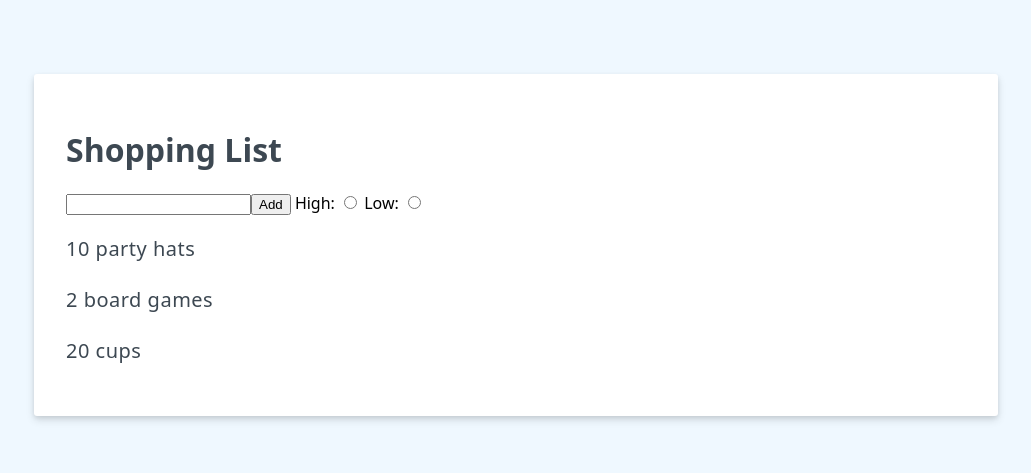
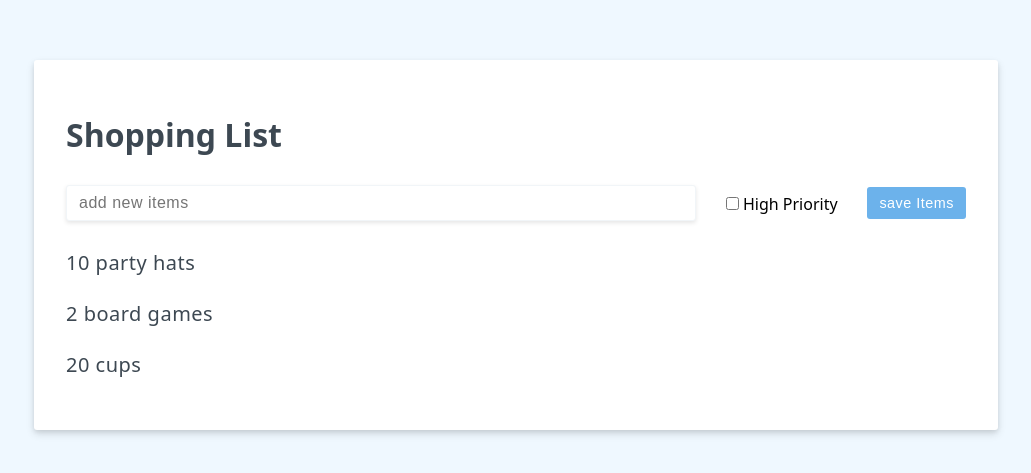
Before and after one commit to MrOLU24/Shopping-List, a Vue app: page / in a window 1280 px wide. Shown: the part 155-628 px from the top of the page, without its empty margins (124-1155 px from the left). Built offline with nearby package versions, Linux system fonts and the light colour scheme.

Commit message:
interate with the click event

```diff
--- a/src/App.vue
+++ b/src/App.vue
@@ -7,24 +7,24 @@ const items = ref([
   { id: 2, label: "2 board games" },
   { id: 3, label: "20 cups" },
 ]);
-const priority = ref("high");
-
+const newItem = ref("");
+const highPriority = ref(false);
 </script>
 
 <template>
   <h1>{{ header }}</h1>
-  <input type="text" />
-  <button>Add</button>
-<label for="priority">
-  High:
-  <input v-model="priority" type="radio">
-</label>
-<label for="">
-  Low:
-  <input v-model="priority" type="radio">
-</label>
+  <form class="add-item-form" v-on:submit.prevent="items.push({ id: items.length + 1, label: newItem })">
+  <input type="text" v-on:keyup.enter="items.push({ id: items.length + 1, label: newItem })" v-model.trim="newItem" placeholder="add new items" />
+  <label>
+    <input type="checkbox" v-model="highPriority" value="high" />
+    High Priority
+  </label>
+  <button class="btn btn-primary">
+    save Items
+  </button>
+</form>
 
-  <ul v-for="({id, label}, index) in items" :key="id">
+  <ul v-for="({ id, label }, index) in items" :key="id">
     <li>{{ label }}</li>
   </ul>
 </template>
```
